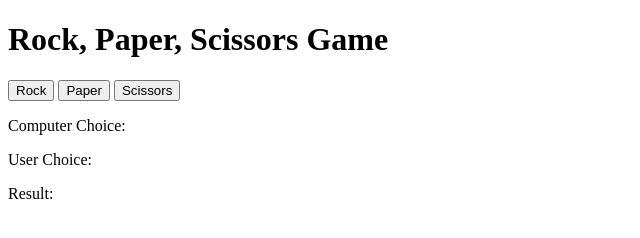
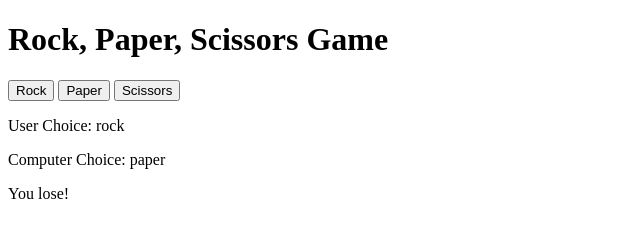
Before and after one commit to emeraldrains/rps-game, a plain HTML site: page index.html in a window 1280 px wide. Both pictures are taken after a click on the button "Rock". Shown: the whole page, without its empty margins (0-640 px from the left). Drawn offline with Linux system fonts and the light colour scheme.

Commit message:
Finished rps UI

```diff
--- a/index.html
+++ b/index.html
@@ -20,9 +20,9 @@
         <button id="scissors">Scissors</button>
     </div>
     <div class="results">
+        <p class="userChoice">User Choice: </p>
         <p class="computerChoice">Computer Choice: </p>
-        <p class="userChoice">User Choice: </p>
-        <p class="result">Result: </p>
+        <p class="result"></p>
     </div>
 
 </body>
--- a/rps-game.js
+++ b/rps-game.js
@@ -5,9 +5,14 @@ function getComputerChoice() {
   return choices[random];
 }
 
-function rockPaperScissors(userChoice, computerChoice) {
-  console.log(`computer: ${computerChoice}`);
-  console.log(`user: ${userChoice}`);
+function rockPaperScissors(userChoice) {
+  computerChoice = getComputerChoice();
+  //select node
+  compChoiceNode = document.querySelector(".computerChoice");
+  userChoiceNode = document.querySelector(".userChoice");
+  //modify node
+  userChoiceNode.textContent = `User Choice: ${userChoice}`;
+  compChoiceNode.textContent = `Computer Choice: ${computerChoice}`;
 
   if (userChoice === computerChoice) {
     return "It's a tie!";
@@ -24,7 +29,8 @@ buttons = document.querySelectorAll("#container button");
 
 buttons.forEach((button) => {
   button.addEventListener("click", () => {
-    console.log(rockPaperScissors(button.id, getComputerChoice()));
+    resultNode = document.querySelector(".result");
+    resultNode.textContent = `${rockPaperScissors(button.id)}`;
   });
 });
 
```
